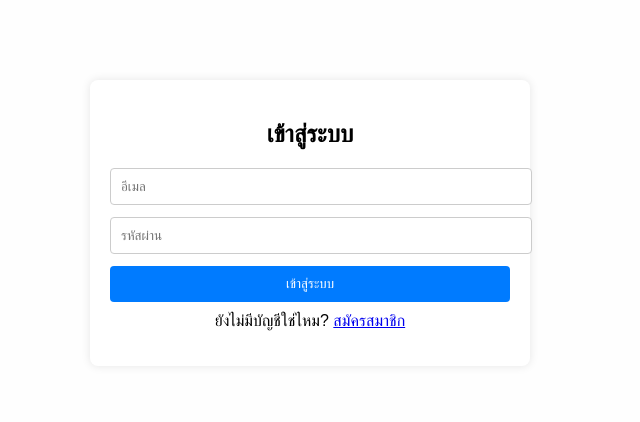
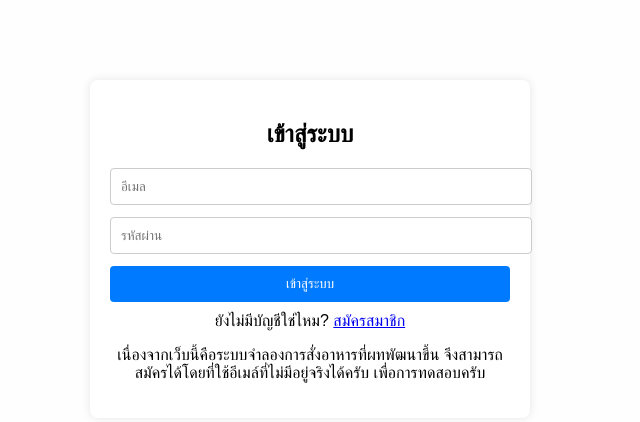
Before and after one commit to Setsukun1997/Food-order-sim, a React (Vite) app in the folder frontend/: page /login in a window 1280 px wide. Shown: the top 422 px of the page, without its empty margins (330-970 px from the left). Built offline with nearby package versions, Linux system fonts and the light colour scheme.

Commit message:
Update Login.jsx

```diff
--- a/frontend/src/pages/Login.jsx
+++ b/frontend/src/pages/Login.jsx
@@ -61,6 +61,7 @@ export default function Login() {
       <p>
         ยังไม่มีบัญชีใช่ไหม? <Link to="/signup">สมัครสมาชิก</Link>
       </p>
+      <p> เนื่องจากเว็บนี้คือระบบจำลองการสั่งอาหารที่ผทพัฒนาขึ้น จึงสามารถสมัครได้โดยที่ใช้อีเมล์ที่ไม่มีอยู่จริงได้ครับ เพื่อการทดสอบครับ</p>
     </div>
   );
 }
```
